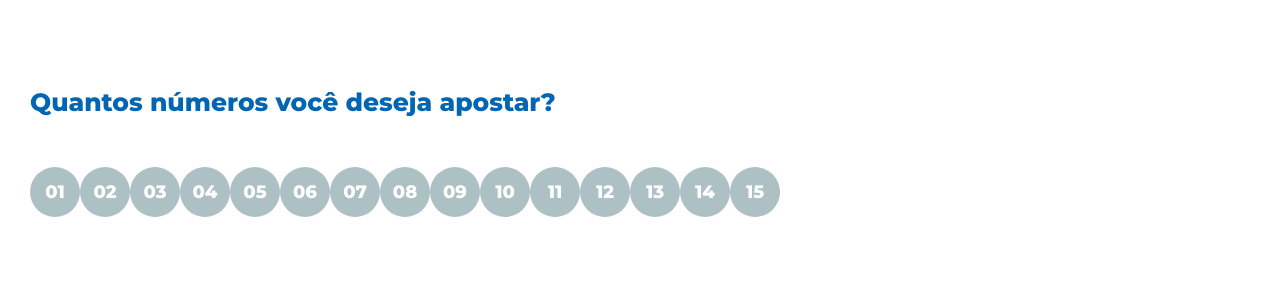
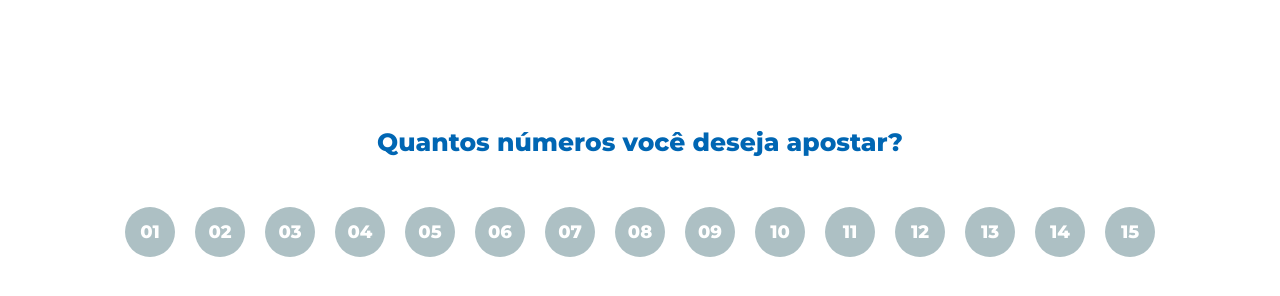
Before and after one commit to rolwane/mega-sena-game, a plain HTML site: page index.html in a window 1280 px wide. Shown: the part 126-422 px from the top of the page. Drawn offline with Linux system fonts and the light colour scheme.

Commit message:
Posicionado corretamente o container dos números

```diff
--- a/css/style.css
+++ b/css/style.css
@@ -10,7 +10,7 @@ header {
     background-image: url('../images/bg-header.jpg');
     background-size: cover;
     padding: 50px 30px;
-    margin-bottom: 10px;
+    margin-bottom: 50px;
 }
 
 header h1 {
@@ -21,6 +21,16 @@ header h1 {
 
 main {
     padding: 30px;
+}
+
+.container {
+    width: 100%;
+    max-width: 1280px;
+    margin: 0 auto;
+}
+
+.qnt-numbers {
+    text-align: center;
 }
 
 .h2-title {
@@ -50,6 +60,8 @@ main {
 }
 
 .container-labels {
-    display: grid;
-    grid-template-columns: repeat(auto-fill, 50px);
+    display: flex;
+    flex-wrap: wrap;
+    gap: 20px;
+    justify-content: center;
 }
--- a/index.html
+++ b/index.html
@@ -13,14 +13,18 @@
 <body>
 
   <header>
+    <div class="container">
       <h1>Mega-Sena</h1>
-  </header> <!-- fim header -->
+    </div>
+  </header>
 
   <main>
 
+    <div class="container">
+
       <div class="row">
 
-      <section class="qnt-numbers col-6">
+        <section class="qnt-numbers">
 
           <h2 class="h2-title">Quantos números você deseja apostar?</h2>
 
@@ -46,6 +50,8 @@
 
       </div>
 
+    </div> <!-- fim container -->
+
   </main>
 
 
```
Lines whose indentation alone changed are shown as unchanged.
